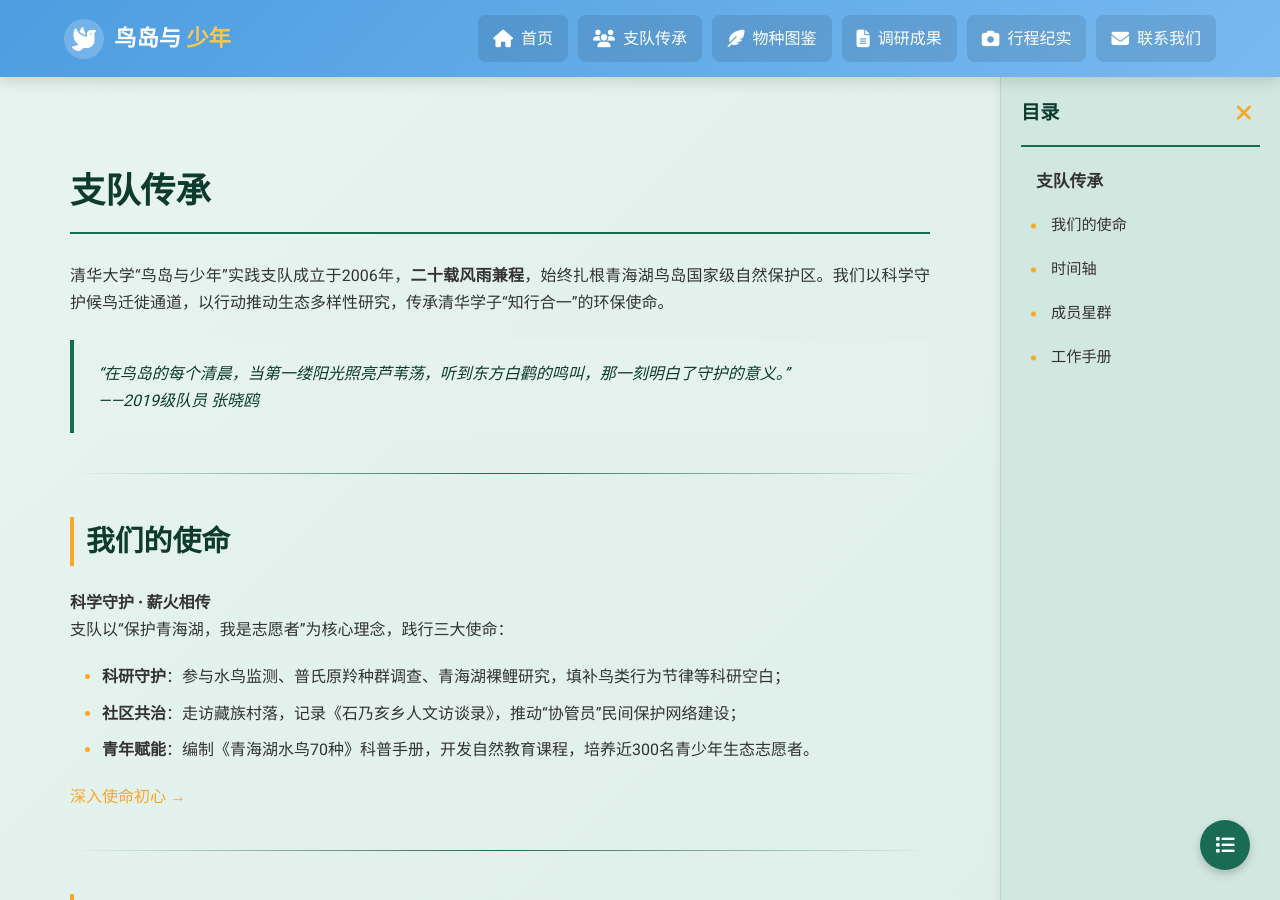
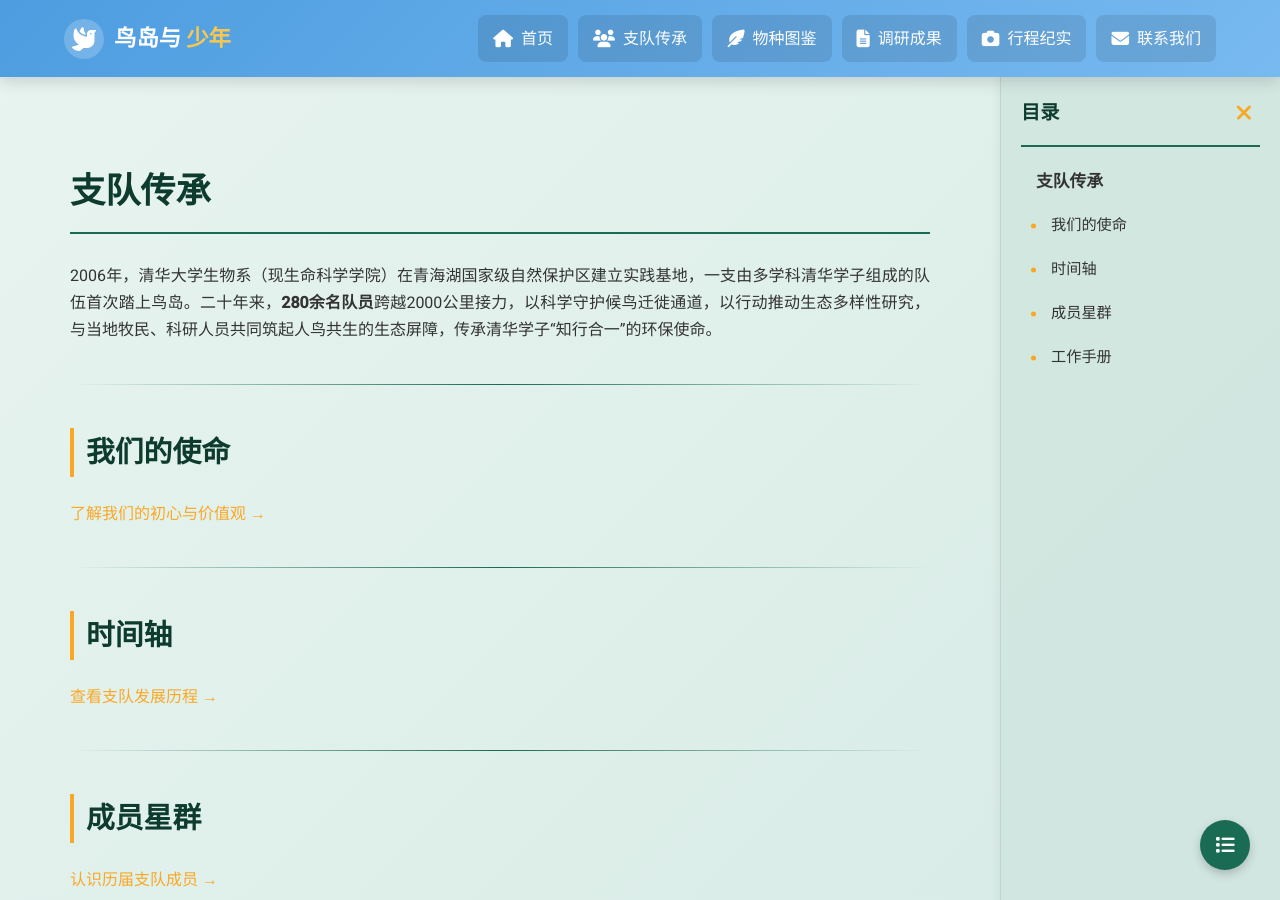
Before and after one commit to zf-li23/tsinghua_birdisland.github.io, a Jekyll site: the page built from about/index.md, in a window 1280 px wide and 900 px high. Built offline with Jekyll 4.4.1, drawn with Linux system fonts in a browser that asks for light colours; some of the changed text lies outside the part shown.

Commit message:
Update index.md

```diff
--- a/about/index.md
+++ b/about/index.md
@@ -6,68 +6,28 @@ permalink: /about/
 
 # 支队传承
 
-清华大学“鸟岛与少年”实践支队成立于2006年，**二十载风雨兼程**，始终扎根青海湖鸟岛国家级自然保护区。我们以科学守护候鸟迁徙通道，以行动推动生态多样性研究，传承清华学子“知行合一”的环保使命。
-
-> “在鸟岛的每个清晨，当第一缕阳光照亮芦苇荡，听到东方白鹳的鸣叫，那一刻明白了守护的意义。”
-> ——2019级队员 张晓鸥
+2006年，清华大学生物系（现生命科学学院）在青海湖国家级自然保护区建立实践基地，一支由多学科清华学子组成的队伍首次踏上鸟岛。二十年来，**280余名队员**跨越2000公里接力，以科学守护候鸟迁徙通道，以行动推动生态多样性研究，与当地牧民、科研人员共同筑起人鸟共生的生态屏障，传承清华学子“知行合一”的环保使命。
 
 ---
 
 ## 我们的使命
-**科学守护 · 薪火相传**
-支队以“保护青海湖，我是志愿者”为核心理念，践行三大使命：
-- **科研守护**：参与水鸟监测、普氏原羚种群调查、青海湖裸鲤研究，填补鸟类行为节律等科研空白；
-- **社区共治**：走访藏族村落，记录《石乃亥乡人文访谈录》，推动“协管员”民间保护网络建设；
-- **青年赋能**：编制《青海湖水鸟70种》科普手册，开发自然教育课程，培养近300名青少年生态志愿者。
 
-[深入使命初心 →]({{ '/about/mission' | relative_url }})
+[了解我们的初心与价值观 →]({{ '/about/mission' | relative_url }})
 
 ---
 
 ## 时间轴
-**廿载征程中的绿色足迹**
 
-| 年份      | 里程碑事件                                                                 |
-|-----------|--------------------------------------------------------------------------|
-| 2006      | 清华大学生命学院建立青海湖实践基地，首批支队赴鸟岛开展生态调研 |
-| 2011-2016 | 编制《青海湖实地观测与研究》白皮书，建立首个数字化物种标本库   |
-| 2017      | 见证鸟岛景区关闭：响应支队呼吁，青海湖停止旅游经营活动，候鸟数量回升至5万只 |
-| 2020      | 疫情中坚守15周年：完成《棕头鸥行为日节律研究》，B站科普视频播放量破4000 |
-| 2021      | 升级自然教育：发布《青海湖鸟岛自然体验方案》，建成物种资源数据库 |
-| 2023-2025 | 拓展“校园-农场”联动项目，助力农田生态系统保护               |
-
-[完整发展历程 →]({{ '/about/timeline' | relative_url }})
+[查看支队发展历程 →]({{ '/about/timeline' | relative_url }})
 
 ---
 
 ## 成员星群
-**跨学科协作的守护者联盟**
-支队汇聚12个院系280余名学子，形成独特传承模式：
-- **科研组**：生命学院主导生态监测，发表《斑头雁繁殖行为研究》等论文；
-- **人文组**：新闻学院记录《吉光片羽》随笔集，美术学院创作《守鹤》绘本；
-- **技术组**：精仪系开发遥感监测工具，计算机系搭建物种识别数据库；
-- **导师制**：每届队员指导新生，传递样线布设、访谈技巧等实务经验。
 
-[遇见更多守护者 →]({{ '/about/members' | relative_url }})
+[认识历届支队成员 →]({{ '/about/members' | relative_url }})
 
 ---
 
 ## 工作手册
-**标准化行动指南**
-支队沉淀十九年经验，形成可复制的保护模式：
-- **野外规范**
-  - 普氏原羚监测六要素：经纬度/数量/雌雄比/幼体数/围栏高度/家畜干扰
-  - 鸟类行为记录“三时法”：晨昏+正午定点观测
-- **社区工作原则**
-  - 尊重藏族“万物有灵”信仰，以协管员为纽带开展访谈
-  - 严禁单独进入牧区，垃圾随身携带制度
-- **科普工具包**
-  - 图鉴设计规范：70种水鸟关键识别特征速查表
-  - 短视频制作模板：vlog需含物种解说字幕
 
-[下载完整工作手册 →]({{ '/about/handbook' | relative_url }})
-
----
-
-> “近2000公里的距离，隔不开清华与青海湖的羁绊。变的是政策与方法，不变的是与自然和谐共处的初心。”
-> ——2020支队长 张书豪
+[获取支队工作指南 →]({{ '/about/handbook' | relative_url }})
```
